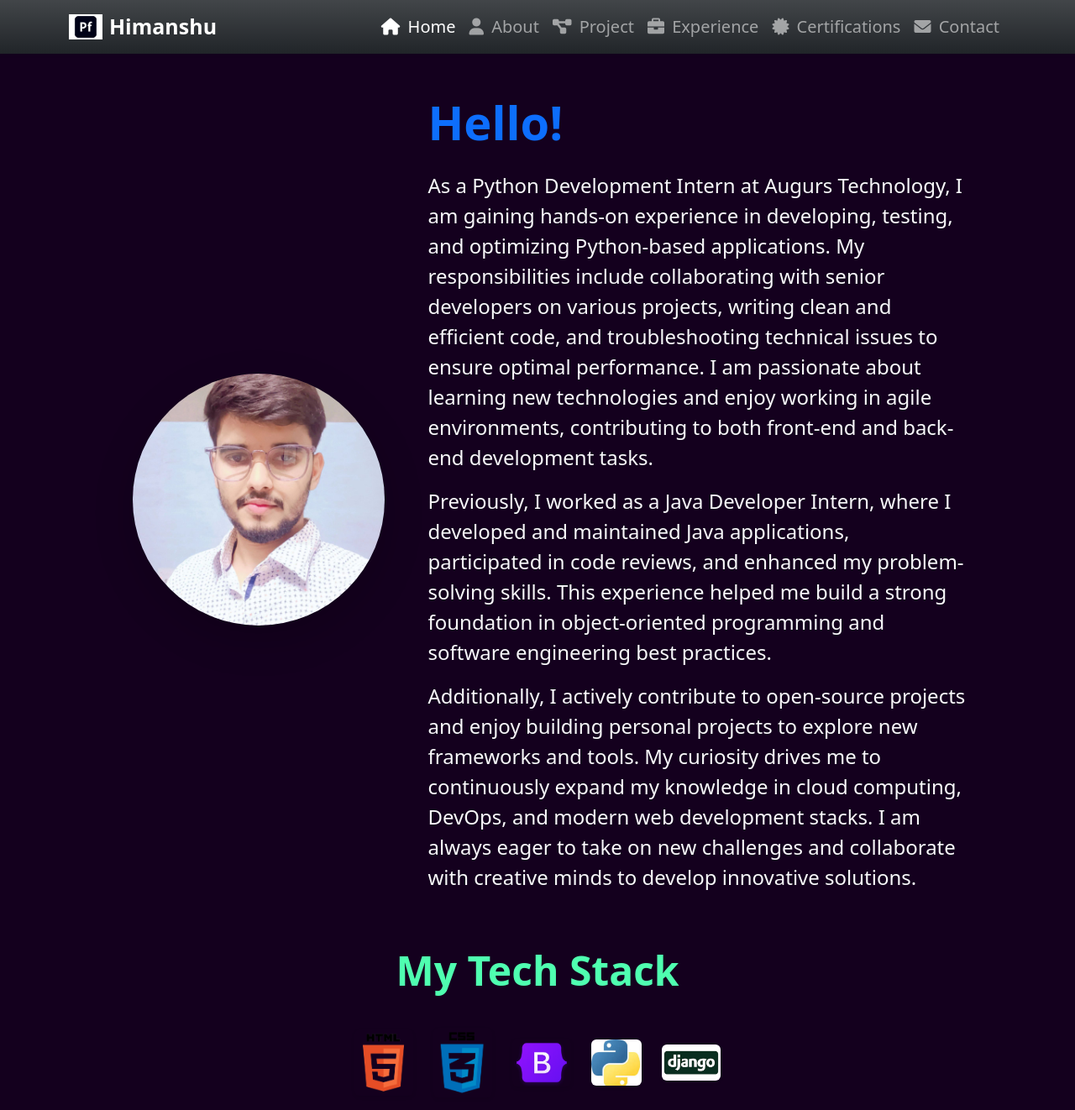
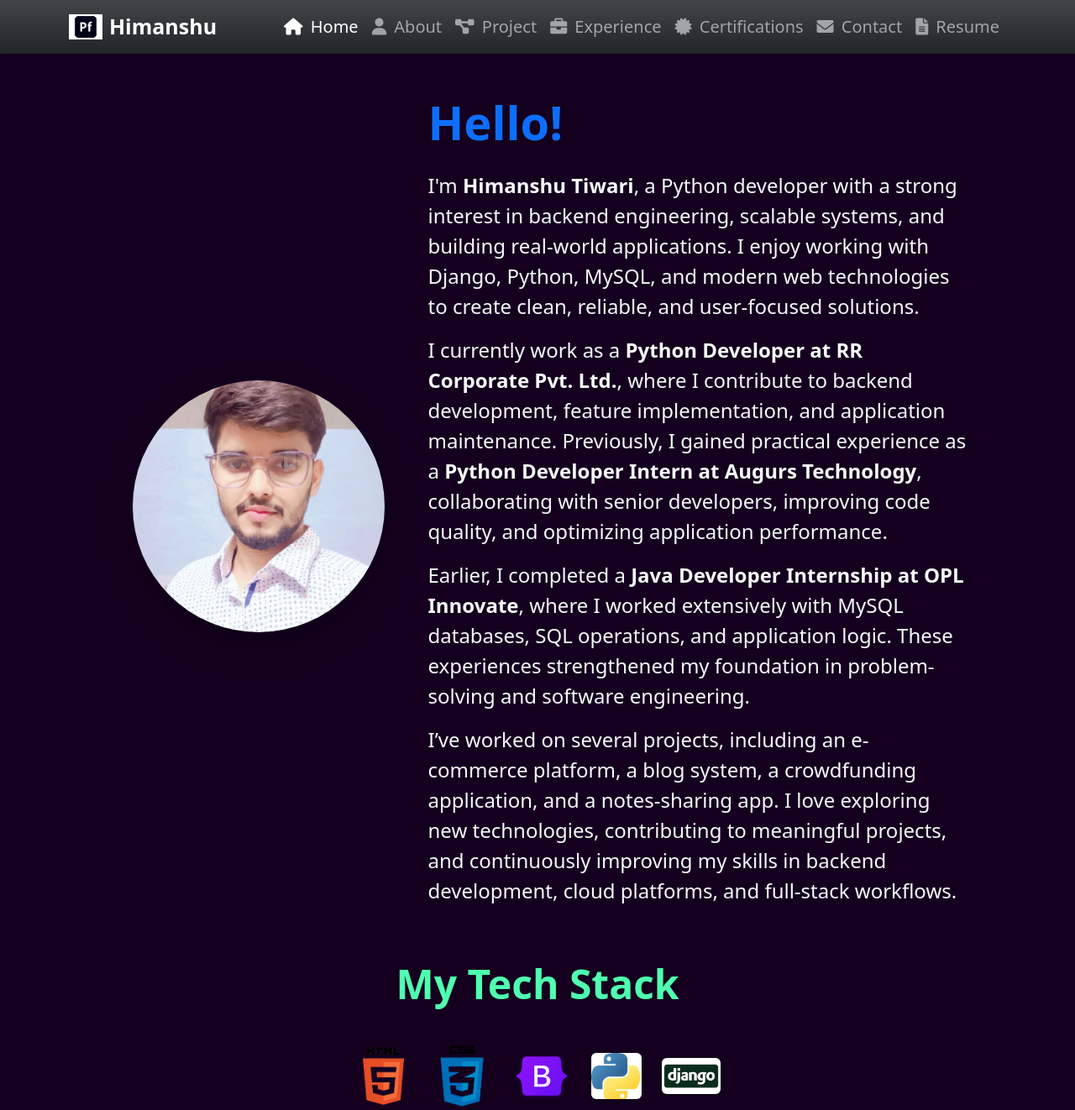
Before and after one commit to Himanshut1806/Portfolio, a Django app: page /about/ in a window 1280 px wide. Shown: the top 1322 px of the page at 84% size. Run offline with Django 5.2, Linux system fonts and the light colour scheme.

Commit message:
updated_code

```diff
--- a/app/templates/about.html
+++ b/app/templates/about.html
@@ -1,4 +1,7 @@
-{% extends "base.html" %} {% load static %} {% block content %}
+{% extends "base.html" %}
+{% load static %}
+
+{% block content %}
 <div class="row my-5 justify-content-center align-items-center">
   <div class="col-md-4 d-flex justify-content-center align-items-center">
     <img
@@ -8,32 +11,33 @@
       style="max-width: 300px; height: auto"
     />
   </div>
+
   <div class="col-md-7 text-light">
     <h2 class="display-4 fw-bold mb-4 text-primary">Hello!</h2>
+
     <p class="fs-4">
-      As a Python Development Intern at Augurs Technology, I am gaining hands-on
-      experience in developing, testing, and optimizing Python-based
-      applications. My responsibilities include collaborating with senior
-      developers on various projects, writing clean and efficient code, and
-      troubleshooting technical issues to ensure optimal performance. I am
-      passionate about learning new technologies and enjoy working in agile
-      environments, contributing to both front-end and back-end development
-      tasks.
+      I'm <strong>Himanshu Tiwari</strong>, a Python developer with a strong interest in backend
+      engineering, scalable systems, and building real-world applications. I enjoy working with Django, Python,
+      MySQL, and modern web technologies to create clean, reliable, and user-focused solutions.
     </p>
+
     <p class="fs-4">
-      Previously, I worked as a Java Developer Intern, where I developed and
-      maintained Java applications, participated in code reviews, and enhanced
-      my problem-solving skills. This experience helped me build a strong
-      foundation in object-oriented programming and software engineering best
-      practices.
+      I currently work as a <strong>Python Developer at RR Corporate Pvt. Ltd.</strong>, where I contribute to backend
+      development, feature implementation, and application maintenance. Previously, I gained practical experience
+      as a <strong>Python Developer Intern at Augurs Technology</strong>, collaborating with senior developers, improving
+      code quality, and optimizing application performance.
     </p>
+
     <p class="fs-4">
-      Additionally, I actively contribute to open-source projects and enjoy
-      building personal projects to explore new frameworks and tools. My
-      curiosity drives me to continuously expand my knowledge in cloud
-      computing, DevOps, and modern web development stacks. I am always eager to
-      take on new challenges and collaborate with creative minds to develop
-      innovative solutions.
+      Earlier, I completed a <strong>Java Developer Internship at OPL Innovate</strong>, where I worked extensively with
+      MySQL databases, SQL operations, and application logic. These experiences strengthened my foundation in
+      problem-solving and software engineering.
+    </p>
+
+    <p class="fs-4">
+      I’ve worked on several projects, including an e-commerce platform, a blog system, a crowdfunding application,
+      and a notes-sharing app. I love exploring new technologies, contributing to meaningful projects, and
+      continuously improving my skills in backend development, cloud platforms, and full-stack workflows.
     </p>
   </div>
 </div>
@@ -42,103 +46,79 @@
   <h2 class="text-center fw-bold display-5 mb-4" style="color: #4fffb0">
     My Tech Stack
   </h2>
-  <div
-    class="d-flex flex-wrap justify-content-center align-items-center gap-4 p-3"
-  >
-    <img
-      src="{% static 'images/html.png' %}"
-      width="70"
-      height="70"
-      alt="HTML Logo"
-      class="img-fluid rounded shadow-sm"
-    />
-    <img
-      src="{% static 'images/css.png' %}"
-      width="70"
-      height="70"
-      alt="CSS Logo"
-      class="img-fluid rounded shadow-sm"
-    />
-    <img
-      src="{% static 'images/bootstrap.png' %}"
-      width="70"
-      height="70"
-      alt="Bootstrap Logo"
-      class="img-fluid rounded shadow-sm"
-    />
-    <img
-      src="{% static 'images/python.jpg' %}"
-      width="60"
-      height="60"
-      alt="Python Logo"
-      class="img-fluid rounded shadow-sm"
-    />
-    <img
-      src="{% static 'images/download.png' %}"
-      width="70"
-      height="70"
-      alt="Django Logo"
-      class="img-fluid rounded shadow-sm"
-    />
+
+  <div class="d-flex flex-wrap justify-content-center align-items-center gap-4 p-3">
+    <img src="{% static 'images/html.png' %}" width="70" height="70" alt="HTML Logo"
+      class="img-fluid rounded shadow-sm" />
+
+    <img src="{% static 'images/css.png' %}" width="70" height="70" alt="CSS Logo"
+      class="img-fluid rounded shadow-sm" />
+
+    <img src="{% static 'images/bootstrap.png' %}" width="70" height="70" alt="Bootstrap Logo"
+      class="img-fluid rounded shadow-sm" />
+
+    <img src="{% static 'images/python.jpg' %}" width="60" height="60" alt="Python Logo"
+      class="img-fluid rounded shadow-sm" />
+
+    <img src="{% static 'images/download.png' %}" width="70" height="70" alt="Django Logo"
+      class="img-fluid rounded shadow-sm" />
   </div>
 </div>
 
 <div class="row mb-5">
-  <div
-    class="d-flex flex-wrap justify-content-center align-items-center gap-4 p-3"
-  >
-    <div
-      class="tech-icon shadow-sm rounded-circle d-flex justify-content-center align-items-center p-3"
-      style="background: #e34c26"
-    >
+  <div class="d-flex flex-wrap justify-content-center align-items-center gap-4 p-3">
+
+    <div class="tech-icon shadow-sm rounded-circle d-flex justify-content-center align-items-center p-3"
+      style="background: #e34c26">
       <i class="fas fa-code fa-2x text-white"></i>
     </div>
-    <div
-      class="tech-icon shadow-sm rounded-circle d-flex justify-content-center align-items-center p-3"
-      style="background: #2965f1"
-    >
+
+    <div class="tech-icon shadow-sm rounded-circle d-flex justify-content-center align-items-center p-3"
+      style="background: #2965f1">
       <i class="fab fa-css3-alt fa-2x text-white"></i>
     </div>
-    <div
-      class="tech-icon shadow-sm rounded-circle d-flex justify-content-center align-items-center p-3"
-      style="background: #7952b3"
-    >
+
+    <div class="tech-icon shadow-sm rounded-circle d-flex justify-content-center align-items-center p-3"
+      style="background: #7952b3">
       <i class="fab fa-bootstrap fa-2x text-white"></i>
     </div>
-    <div
-      class="tech-icon shadow-sm rounded-circle d-flex justify-content-center align-items-center p-3"
-      style="background: #3776ab"
-    >
+
+    <div class="tech-icon shadow-sm rounded-circle d-flex justify-content-center align-items-center p-3"
+      style="background: #3776ab">
       <i class="fab fa-python fa-2x text-white"></i>
     </div>
-    <div
-      class="tech-icon shadow-sm rounded-circle d-flex justify-content-center align-items-center p-3"
-      style="background: #092e20"
-    >
+
+    <div class="tech-icon shadow-sm rounded-circle d-flex justify-content-center align-items-center p-3"
+      style="background: #092e20">
       <i class="fas fa-server fa-2x text-white"></i>
     </div>
+
   </div>
 </div>
+
 {% endblock content %}
-
 
 <style>
   .about-image {
     border: 4px solid #4fffb0;
     transition: all 0.3s ease;
   }
+
   .about-image:hover {
     transform: scale(1.05);
     box-shadow: 0 10px 20px rgba(0, 0, 0, 0.2);
   }
+
   .tech-icon {
     width: 80px;
     height: 80px;
     transition: all 0.3s ease;
   }
+
   .tech-icon:hover {
     transform: scale(1.1);
   }
+
   body {
     background: #121212;
     color: #fff;
--- a/app/templates/home.html
+++ b/app/templates/home.html
@@ -12,6 +12,7 @@
     <h4 class="title text-unmuted">Hi, my name is</h4>
     <div class="name">
       <h1 class="display-4 fw-bold">Himanshu Tiwari</h1>
+      <h1 class="display-2 ">I'm Software Engineer</h1>
     </div>
   </div>
 
--- a/app/templates/navbar.html
+++ b/app/templates/navbar.html
@@ -41,11 +41,11 @@
             <i class="fas fa-envelope me-1"></i> Contact
           </a>
         </li>
-        {% comment %} <li class="nav-item">
+        <li class="nav-item">
           <a class="nav-link" href="{% url 'resume' %}">
             <i class="fas fa-file-alt me-1"></i> Resume
           </a>
-        </li> {% endcomment %}
+        </li>
       </ul>
     </div>
   </div>
--- a/app/urls.py
+++ b/app/urls.py
@@ -8,6 +8,6 @@
     path('experience/', views.experience , name="experience"),
     path('certificate/', views.certificate , name="certificate"),
     path('contact/', views.contact , name="contact"),
-    # path('resume/', views.resume , name="resume"),
+    path('resume/', views.resume , name="resume"),
     path('contact1/',views.contact1,name="contact1"),
 ]
--- a/app/views.py
+++ b/app/views.py
@@ -38,22 +38,32 @@
 def experience(request):
     experience = [
         {
-            'company': 'Augurs Technology Pvt.Ltd',
-            'position': 'Python Developer Intern',
-            'description': 'Click here to view Certificate',
-            'Duration': 'December 2024 - July 2025',
-            'Location': 'Lucknow',
+        "company": "RR Corporate Pvt. Ltd.",
+        "position": "Python Developer",
+        "Duration": "Aug 2025 – Present",
+        "Location": "Lucknow, India",
+        "description": "Working on backend development, Python-based feature implementation, and application maintenance to ensure efficient and scalable system workflows.",
+        "certificate_url": "#"
         },
         {
-            'company': 'OPL Innovate',
-            'position': 'Java Developer Intern',
-            'description': 'Click here to view Certificate',
-            'Duration': 'March 2024 - June 2024 (3 Months)',
-            'Location': 'Ahmedabad',
-            'certificate_url': 'https://drive.google.com/file/d/1ZeikDHUTnc_Xx8WLgLR3KhB-ISy92upt/view?usp=drivesdk'
+        "company": "Augurs Technology Pvt. Ltd.",
+        "position": "Python Developer Intern",
+        "Duration": "Dec 2024 – Jul 2025",
+        "Location": "Lucknow, India",
+        "description": "Collaborated on Python and Django applications focusing on code quality, debugging, optimization, and working closely with senior developers for feature development.",
+        "certificate_url": "https://drive.google.com/file/d/1hFAo6_f6GbCRac7XEG_ZeTTj4wbb_gR6/view?usp=drivesdks"
         },
-    ]
+        {
+        "company": "OPL Innovate",
+        "position": "Java Developer Intern",
+        "Duration": "Mar 2024 – Jun 2024",
+        "Location": "Ahmedabad, India",
+        "description": "Handled MySQL databases, optimized SQL queries, and contributed to backend application logic and reporting features.",
+        "certificate_url":"https://drive.google.com/file/d/1ZeikDHUTnc_Xx8WLgLR3KhB-ISy92upt/view?usp=drivesdk"
+        }
+        ]
     return render(request, "experience.html", {"experience": experience})
+
 
 def certificate(request):
     certificates = [
@@ -85,15 +95,15 @@
 def contact(request):
     return render (request,"contact.html")
 
-# def resume(request):
-#     resume_path = "myapp/Himanshu_s_Resume.pdf"
-#     if staticfiles_storage.exists(resume_path):
-#         with staticfiles_storage.open(resume_path, "rb") as resume_file:
-#             response = HttpResponse(resume_file.read(), content_type="application/pdf")
-#             response['Content-Disposition'] = 'attachment; filename="Himanshu_s_Resume.pdf"'
-#             return response
-#     else:
-#         return HttpResponse("resume not found", status=404)
+def resume(request):
+    resume_path = "myapp/Himanshu_s_Resume.pdf"
+    if staticfiles_storage.exists(resume_path):
+        with staticfiles_storage.open(resume_path, "rb") as resume_file:
+            response = HttpResponse(resume_file.read(), content_type="application/pdf")
+            response['Content-Disposition'] = 'attachment; filename="Himanshu_s_Resume.pdf"'
+            return response
+    else:
+        return HttpResponse("resume not found", status=404)
 
 def contact1(request):
     if request.method == 'POST':
```
Also changed, not shown: app/templates/experience.html (+20 -7 lines), 2 other files.
